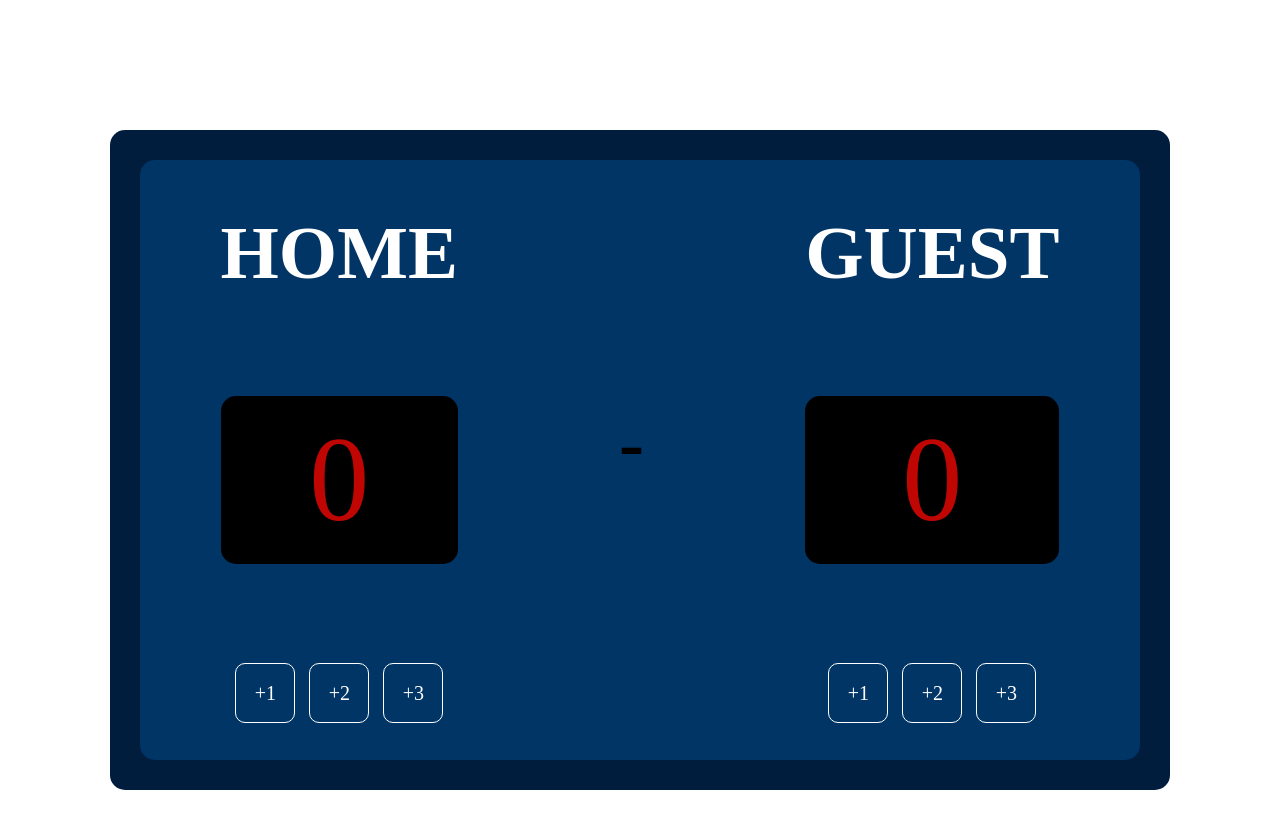
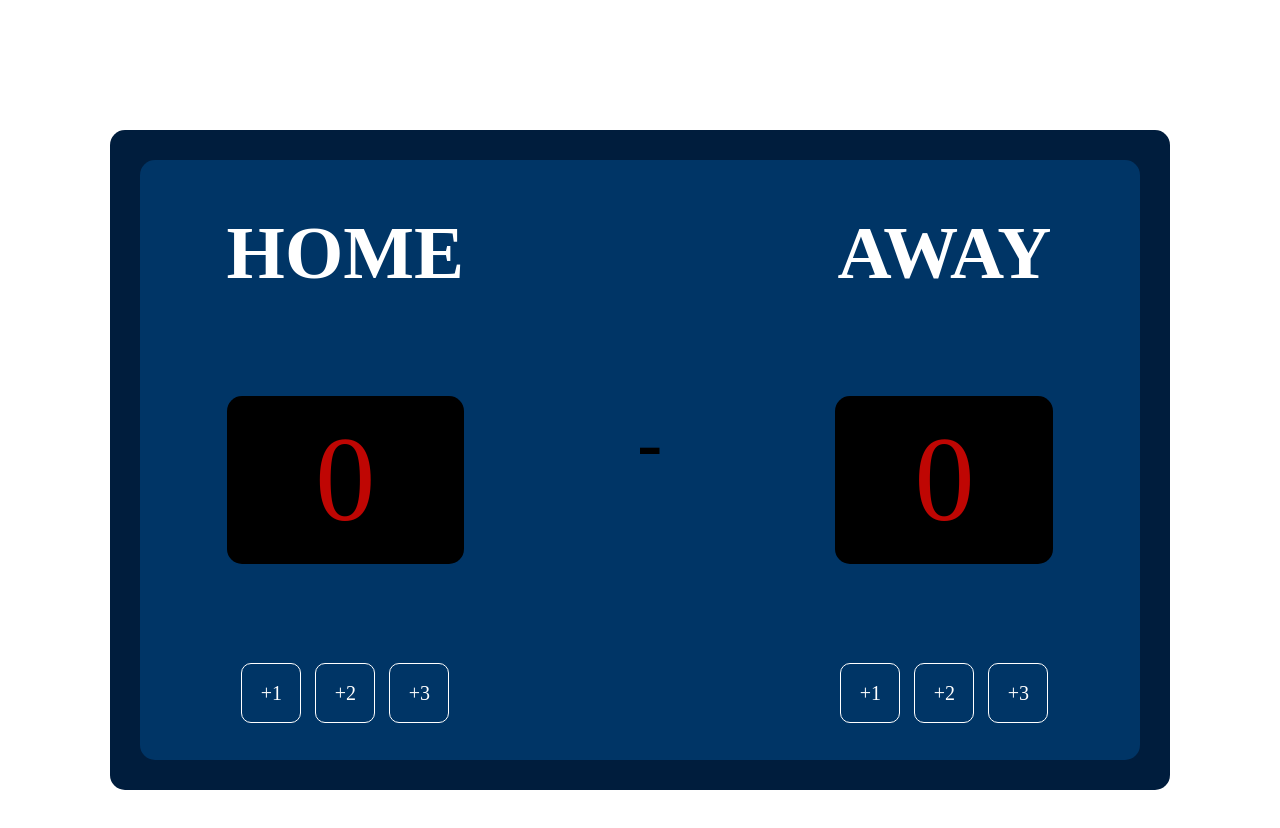
Before and after one commit to myxolorian/scoreboard, a plain HTML site: page index.html in a window 1280 px wide. Drawn offline with Linux system fonts and the light colour scheme; a web font is replaced by a local one.

Commit message:
UPDATE AWAY on index.html

```diff
--- a/index.html
+++ b/index.html
@@ -15,7 +15,7 @@
                 </div>
                  <h1 class="Vs">-</h1>
                 <div class="guest-container">
-                    <h1 class="Guest-txt">GUEST</h1>
+                    <h1 class="Guest-txt">AWAY</h1>
                     <h2 class="Guest-score" id="guest-el">0 </h2>
                     <button onclick="add1g()">+1</button>
                     <button onclick="add2g()">+2</button>
```
